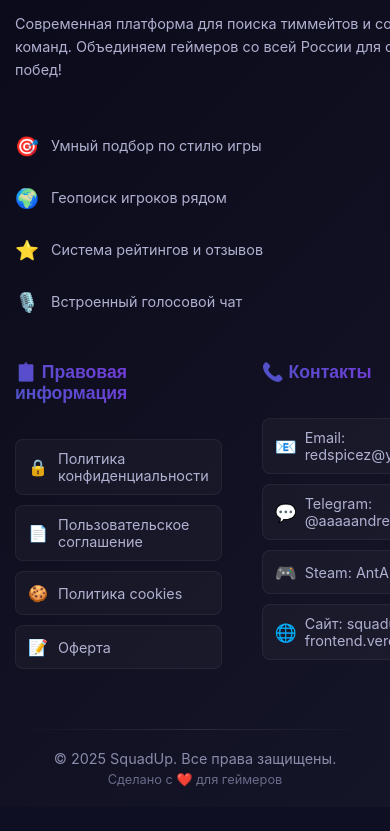
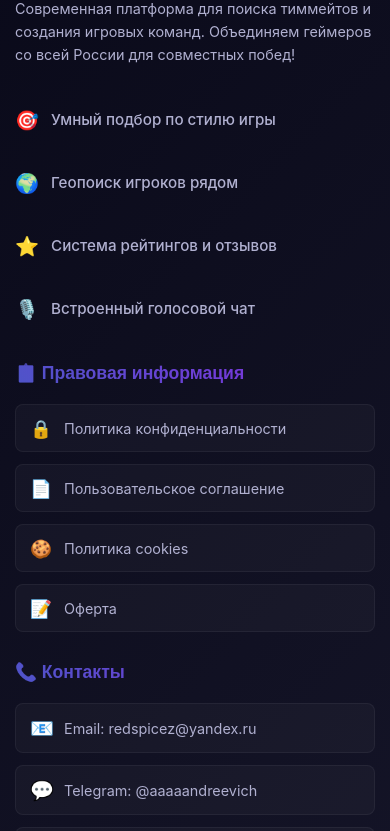
Before and after one commit to antandr0/squadup-frontend, a React (Vite) app: page / in a window 390 px wide. Shown: the part 8858-9689 px from the top of the page. Before the commit the page ends 9665 px from the top, so only its background shows below. Built offline with nearby package versions, Linux system fonts and the light colour scheme.

Commit message:
feat: увеличил шрифт для фичей в футере - иконки 1.4rem, текст 1.05rem

```diff
--- a/src/components/Footer.css
+++ b/src/components/Footer.css
@@ -25,6 +25,7 @@
   z-index: 1;
 }
 
+/* Идеальная сетка */
 .footer-grid {
   display: grid;
   grid-template-columns: 2fr 1fr 1fr;
@@ -36,42 +37,48 @@
 .footer-column {
   display: flex;
   flex-direction: column;
-  height: 100%;
+  min-height: 400px; /* Фиксированная высота для выравнивания */
 }
 
 .footer-section {
-  margin-bottom: 0;
-  height: 100%;
+  flex: 1;
   display: flex;
   flex-direction: column;
 }
 
+/* Заголовки - одинаковые */
 .footer-title {
   font-size: 1.3rem;
   font-weight: bold;
   background: linear-gradient(45deg, #4e54c8, #8a2be2);
   -webkit-background-clip: text;
   -webkit-text-fill-color: transparent;
-  margin: 0 0 20px 0;
+  margin: 0 0 25px 0;
   font-family: 'Arial', sans-serif;
-  min-height: 40px;
+  height: 40px;
   display: flex;
   align-items: center;
 }
 
+/* Контент колонок - равномерно распределен */
+.footer-content {
+  flex: 1;
+  display: flex;
+  flex-direction: column;
+}
+
+/* Первая колонка - описание + фичи */
 .footer-description {
   color: #b0b0d0;
   font-size: 1rem;
   line-height: 1.6;
-  margin: 0 0 25px 0;
-  flex: 1;
+  margin: 0 0 30px 0;
 }
 
-/* Стили для фичей */
 .features-grid {
   display: flex;
   flex-direction: column;
-  gap: 12px;
+  gap: 15px;
   flex: 1;
 }
 
@@ -79,9 +86,9 @@
   display: flex;
   align-items: center;
   gap: 12px;
-  padding: 8px 0;
+  padding: 12px 0;
   transition: all 0.3s ease;
-  min-height: 40px;
+  min-height: 24px;
 }
 
 .feature-item:hover {
@@ -89,39 +96,40 @@
 }
 
 .feature-icon {
-  font-size: 1.2rem;
+  font-size: 1.4rem; /* Увеличили иконки */
   flex-shrink: 0;
-  width: 24px;
+  width: 28px; /* Увеличили ширину для больших иконок */
   text-align: center;
 }
 
 .feature-text {
   color: #b0b0d0;
-  font-size: 0.95rem;
-  line-height: 1.4;
+  font-size: 1.05rem; /* Увеличили шрифт текста */
+  line-height: 1.5;
+  font-weight: 500; /* Сделали немного жирнее */
 }
 
-/* Стили для правовых ссылок */
+/* Вторая колонка - правовые ссылки */
 .legal-links {
   display: flex;
   flex-direction: column;
-  gap: 10px;
+  gap: 12px;
   flex: 1;
 }
 
 .legal-link {
   display: flex;
   align-items: center;
-  gap: 10px;
+  gap: 12px;
   color: #b0b0d0;
   text-decoration: none;
   font-size: 0.95rem;
   transition: all 0.3s ease;
-  padding: 12px 16px;
+  padding: 14px 16px;
   border-radius: 8px;
   background: rgba(255, 255, 255, 0.03);
   border: 1px solid rgba(255, 255, 255, 0.05);
-  min-height: 48px;
+  min-height: 52px;
   box-sizing: border-box;
 }
 
@@ -133,32 +141,32 @@
 }
 
 .legal-icon {
-  font-size: 1rem;
-  width: 20px;
+  font-size: 1.1rem; /* Немного увеличили иконки */
+  width: 22px;
   text-align: center;
 }
 
-/* Стили для контактов как кнопок */
+/* Третья колонка - контакты */
 .contact-buttons {
   display: flex;
   flex-direction: column;
-  gap: 10px;
+  gap: 12px;
   flex: 1;
 }
 
 .contact-button {
   display: flex;
   align-items: center;
-  gap: 10px;
+  gap: 12px;
   color: #b0b0d0;
   text-decoration: none;
   font-size: 0.95rem;
   transition: all 0.3s ease;
-  padding: 12px 16px;
+  padding: 14px 16px;
   border-radius: 8px;
   background: rgba(255, 255, 255, 0.03);
   border: 1px solid rgba(255, 255, 255, 0.05);
-  min-height: 48px;
+  min-height: 52px;
   box-sizing: border-box;
 }
 
@@ -171,8 +179,8 @@
 }
 
 .contact-icon {
-  font-size: 1.1rem;
-  width: 20px;
+  font-size: 1.2rem; /* Немного увеличили иконки */
+  width: 22px;
   text-align: center;
 }
 
@@ -210,10 +218,11 @@
 
   .footer-column:first-child {
     grid-column: 1 / -1;
+    min-height: auto;
   }
 
-  .footer-section {
-    min-height: auto;
+  .footer-column {
+    min-height: 350px;
   }
 }
 
@@ -228,21 +237,27 @@
     gap: 30px;
   }
 
+  .footer-column {
+    min-height: auto;
+  }
+
   .features-grid,
   .legal-links,
   .contact-buttons {
     align-items: stretch;
   }
 
-  .feature-item,
-  .legal-link,
-  .contact-button {
-    justify-content: flex-start;
+  .footer-title {
+    height: auto;
+    margin-bottom: 20px;
   }
 
-  .footer-title {
-    min-height: auto;
-    margin-bottom: 15px;
+  .feature-text {
+    font-size: 1rem; /* Немного меньше на мобильных */
+  }
+
+  .feature-icon {
+    font-size: 1.3rem;
   }
 }
 
@@ -259,16 +274,20 @@
     font-size: 0.9rem;
   }
 
-  .feature-text,
-  .legal-link,
-  .contact-button {
-    font-size: 0.9rem;
+  .feature-text {
+    font-size: 0.95rem;
   }
 
   .legal-link,
   .contact-button {
-    padding: 10px 12px;
-    min-height: 44px;
+    font-size: 0.9rem;
+    padding: 12px 14px;
+    min-height: 48px;
+  }
+
+  .feature-icon {
+    font-size: 1.2rem;
+    width: 24px;
   }
 }
 
@@ -295,25 +314,3 @@
 .footer-column:nth-child(3) {
   animation-delay: 0.2s;
 }
-
-/* Выравнивание по сетке */
-.footer-grid {
-  display: grid;
-  grid-template-columns: 2fr 1fr 1fr;
-  grid-template-rows: auto;
-  gap: 40px;
-  align-items: start;
-}
-
-.footer-column {
-  display: grid;
-  grid-template-rows: auto 1fr;
-  gap: 20px;
-  height: fit-content;
-}
-
-.footer-section {
-  display: grid;
-  grid-template-rows: auto 1fr;
-  gap: 20px;
-}
--- a/src/components/Footer.jsx
+++ b/src/components/Footer.jsx
@@ -13,11 +13,11 @@ const Footer = () => {
           <div className="footer-column">
             <div className="footer-section">
               <h3 className="footer-title">🎮 О SquadUp</h3>
+              <div className="footer-content">
                 <p className="footer-description">
                   Современная платформа для поиска тиммейтов и создания игровых команд.
                   Объединяем геймеров со всей России для совместных побед!
                 </p>
-            </div>
 
                 <div className="features-grid">
                   <div className="feature-item">
@@ -38,11 +38,14 @@ const Footer = () => {
                   </div>
                 </div>
               </div>
+            </div>
+          </div>
 
           {/* Колонка 2: Правовая информация */}
           <div className="footer-column">
             <div className="footer-section">
               <h3 className="footer-title">📋 Правовая информация</h3>
+              <div className="footer-content">
                 <div className="legal-links">
                   <a href="/privacy" className="legal-link">
                     <span className="legal-icon">🔒</span>
@@ -63,11 +66,13 @@ const Footer = () => {
                 </div>
               </div>
             </div>
+          </div>
 
           {/* Колонка 3: Контакты как кнопки */}
           <div className="footer-column">
             <div className="footer-section">
               <h3 className="footer-title">📞 Контакты</h3>
+              <div className="footer-content">
                 <div className="contact-buttons">
                   <a
                     href="mailto:redspicez@yandex.ru"
@@ -106,6 +111,7 @@ const Footer = () => {
                 </div>
               </div>
             </div>
+          </div>
 
         </div>
 
```
Lines whose indentation alone changed are shown as unchanged.
